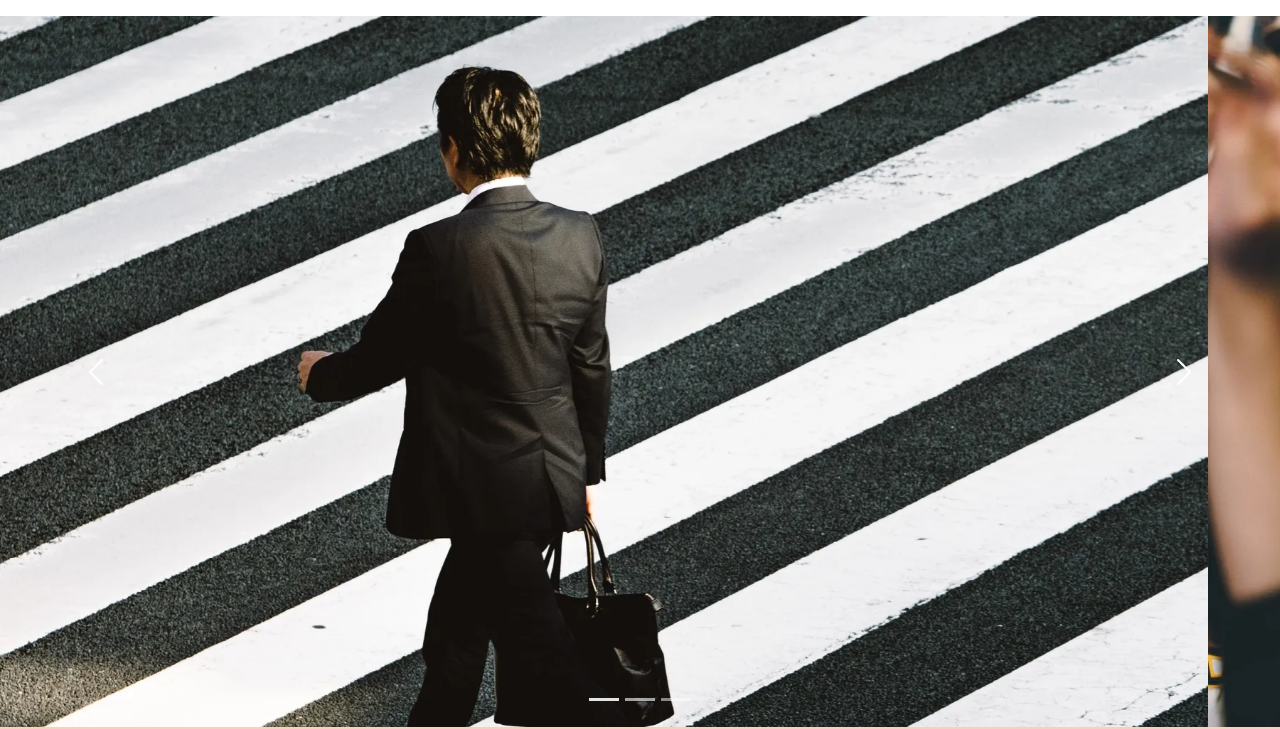
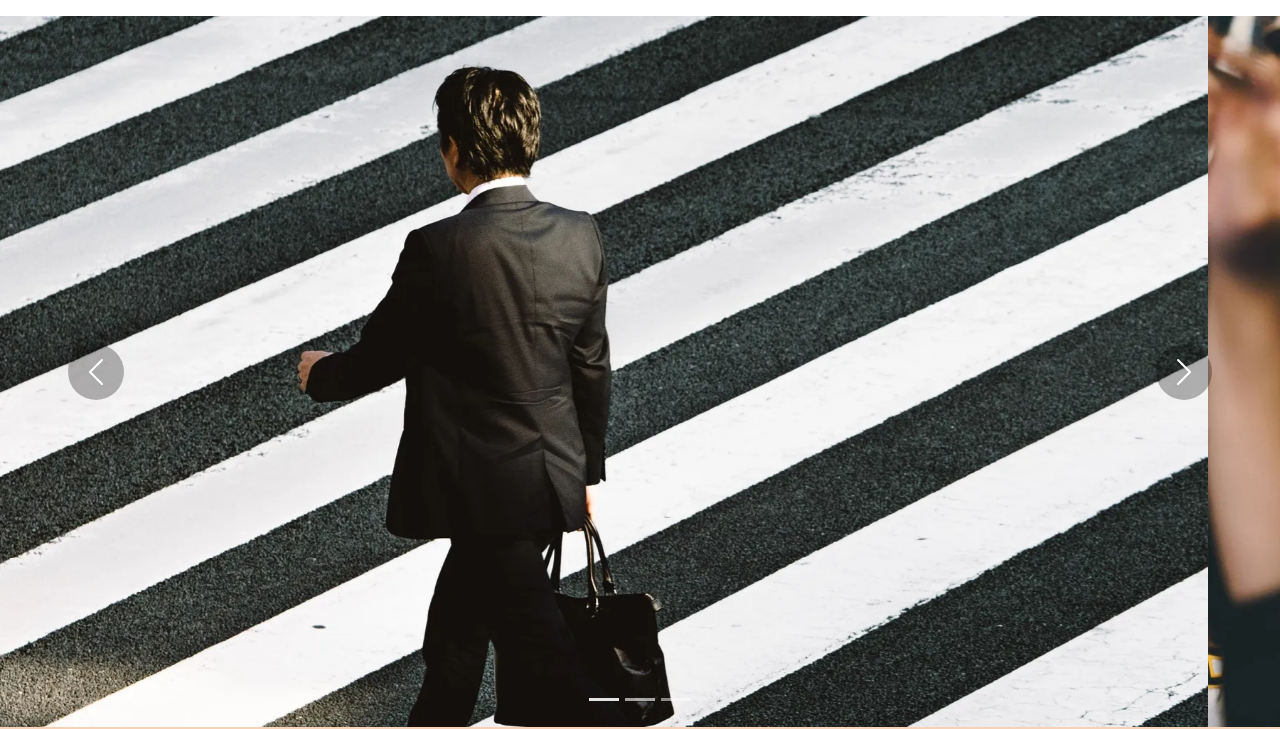
Before and after one commit to techerpierre/openclassrooms-projet-8, a website built with Vite: page index.html in a window 1280 px wide. Shown: the part 83-812 px from the top of the page. Built offline with nearby package versions, Linux system fonts and the light colour scheme.

Commit message:
fix: slider actions accessibility

```diff
--- a/index.html
+++ b/index.html
@@ -152,13 +152,17 @@
       </div>
       <button class="carousel-control-prev slider-action" type="button" data-bs-target="#carouselExampleIndicators"
         data-bs-slide="prev">
-        <span class="carousel-control-prev-icon" aria-hidden="true"></span>
-        <span class="visually-hidden">Previous</span>
+        <div class="slider-action__icon-wrapper">
+          <span class="carousel-control-prev-icon" aria-hidden="true"></span>
+          <span class="visually-hidden">Previous</span>
+        </div>
       </button>
       <button class="carousel-control-next slider-action" type="button" data-bs-target="#carouselExampleIndicators"
         data-bs-slide="next">
-        <span class="carousel-control-next-icon" aria-hidden="true"></span>
-        <span class="visually-hidden">Next</span>
+        <div class="slider-action__icon-wrapper">
+          <span class="carousel-control-next-icon" aria-hidden="true"></span>
+          <span class="visually-hidden">Next</span>
+        </div>
       </button>
     </div>
   </section>
@@ -297,7 +301,7 @@
     <h2 class="footer__item">Nina Carducci</h2>
     <ul class="footer__list">
       <li><p class="footer__item">Trouvez @ninacarducci.photo sur <a href="https://www.instagram.com/ninacarducci.photo/?hl=fr" class="footer__item">Instagram</a></p></li>
-      <li><p class="footer__item">Dispo sur Bordeaux et en Île-de-France</p></li>
+      <li><p class="footer__item">Disponible sur Bordeaux et en Île-de-France</p></li>
       <li><p class="footer__item">Appelez moi au +33 05 56 67 78 89</p></li>
     </ul>
   </footer>
--- a/src/style.css
+++ b/src/style.css
@@ -157,6 +157,16 @@ body {
 
 .slider-action {
 	opacity: 1;
+}
+
+.slider-action__icon-wrapper {
+	background-color: #00000049;
+	border-radius: 500px;
+	width: 3.5rem;
+	height: 3.5rem;
+	display: flex;
+	justify-content: center;
+	align-items: center;
 }
 
 #services {
```
